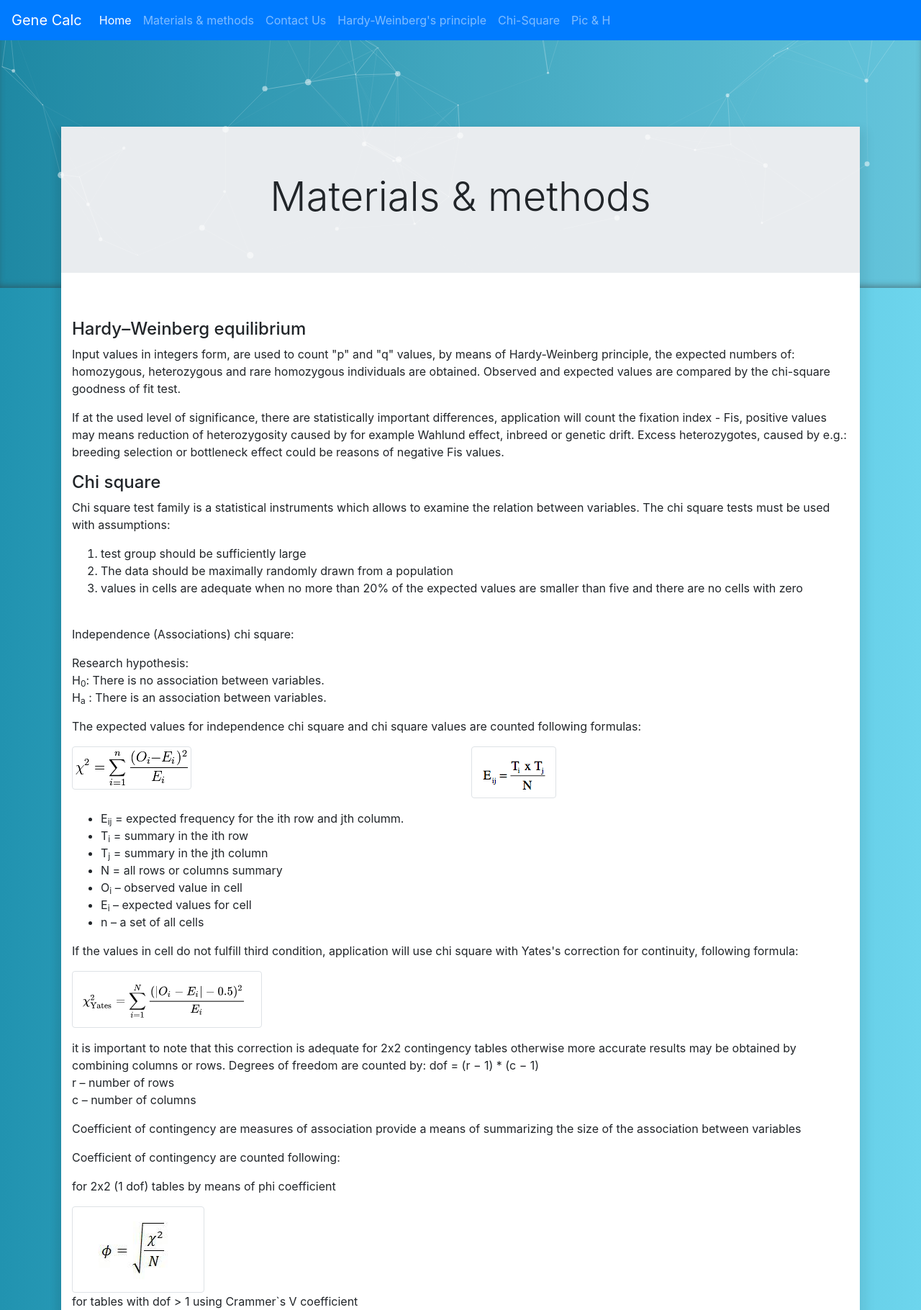
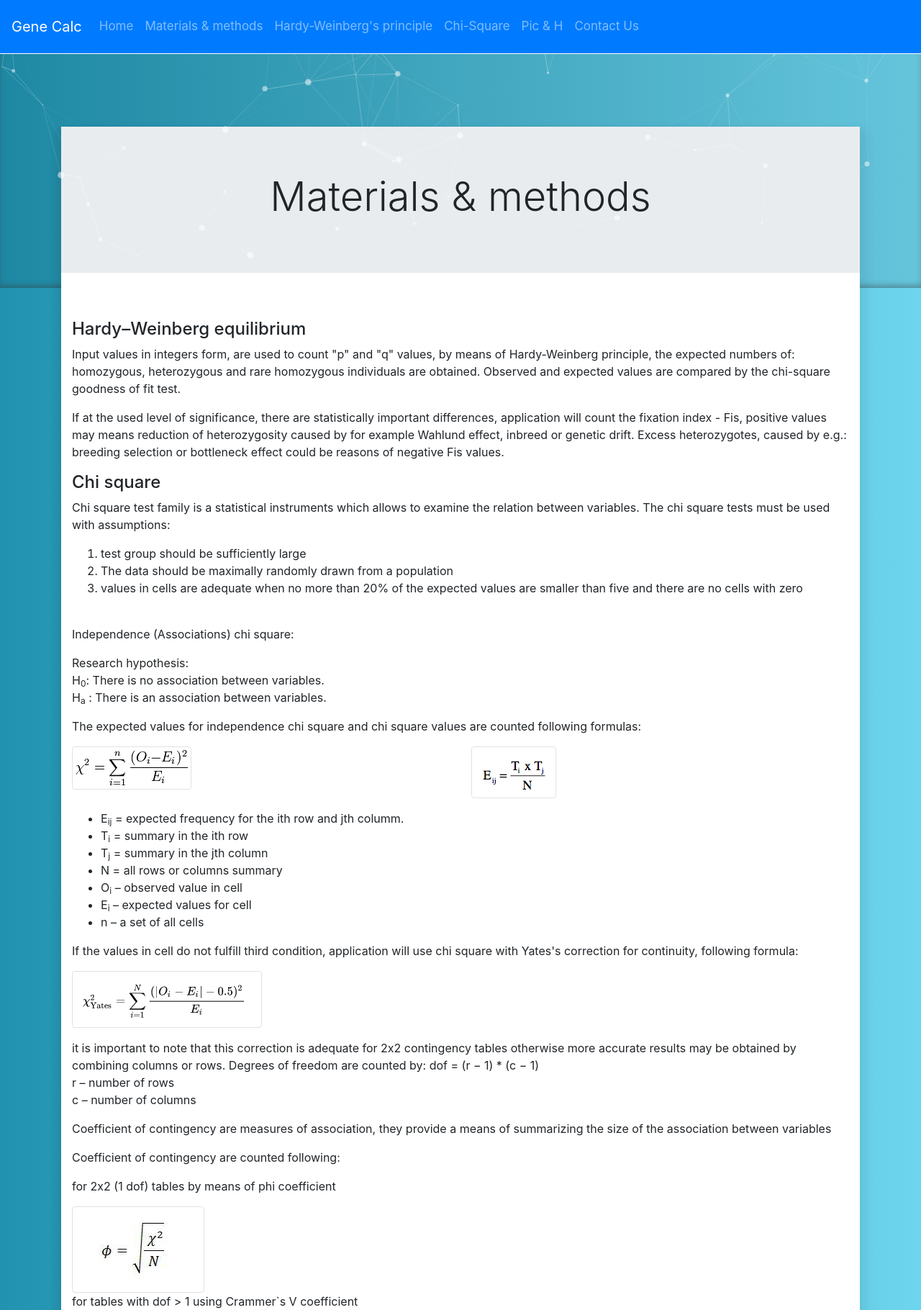
Before and after one commit to szymon6927/bio-gen-calc, a Flask app: page /about in a window 1280 px wide. Shown: the top 1820 px of the page at 72% size. Run offline with Flask 2, Linux system fonts and the light colour scheme; parts of the project's set-up code (start-up, migrations or seed data) failed here and were passed over; some libraries are stand-ins or nearby versions.

Commit message:
litte styles changes like order change in menu, add href in footer, some css on navbar etc

```diff
--- a/app/static/css/style.css
+++ b/app/static/css/style.css
@@ -102,6 +102,15 @@ table th[scope=row] {
     box-shadow: 0 22px 43px rgba(0, 0, 0, 0.15);
 }
 
+.navbar {
+    padding: 1rem 1rem;
+    border-bottom: 1px solid #fff;
+}
+
+.navbar-nav li {
+    font-size: 17px;
+}
+
 .footer {
     background: #26517F;
     border-top: 1px solid #fff;
--- a/app/templates/about/index.html
+++ b/app/templates/about/index.html
@@ -80,7 +80,7 @@
           r – number of rows <br>
           c – number of columns
         </p>
-        <p>Coefficient of contingency are measures of association provide a means of summarizing the size of
+        <p>Coefficient of contingency are measures of association, they provide a means of summarizing the size of
           the association between variables</p>
         <p>Coefficient of contingency are counted following:</p>
         <p>for 2x2 (1 dof) tables by means of phi coefficient</p>
@@ -104,7 +104,8 @@
         <p>PIC is counted for bi,- or multi,- allelic locus following formula:</p>
         <img src="{{ url_for('static', filename='img/formulas/pic.png') }}" alt="PIC" class="img-thumbnail"/>
         <p>P<sub>i</sub> , P<sub>j</sub> are the population frequency of the ith and jth allele (float format), <br>
-          l – number of alleles Heterozygosity (H)</p>
+          l – number of alleles</p>
+        <p>Heterozygosity (H)</p>
         <img src="{{ url_for('static', filename='img/formulas/h.png') }}" alt="H" class="img-thumbnail"/>
         <p>PIC for dominant marker in form of dichotomous variables (1/0), calculated using formulas:</p>
         <p>PIC = 1− [f<sup>2</sup> + (1− f)<sup>2</sup>]</p>
--- a/app/templates/footer.html
+++ b/app/templates/footer.html
@@ -2,7 +2,7 @@
   <div class="container">
     <div class="row">
       <div class="col-md-6 col-sm-6 col-xs-12 text-left">
-        <p class="app-name">Gene Calc, Copyright © {{ now.year }} All Rights Reserved</span></p>
+        <p class="app-name"><a href="/">Gene Calc</a>, Copyright © {{ now.year }} All Rights Reserved</span></p>
       </div>
       <div class="col-md-6 col-sm-6 col-xs-12 text-right">
         <p>
--- a/app/templates/navbar.html
+++ b/app/templates/navbar.html
@@ -7,14 +7,11 @@
 
   <div class="collapse navbar-collapse" id="navbarsExampleDefault">
     <ul class="navbar-nav mr-auto">
-      <li class="nav-item active">
+      <li class="nav-item">
         <a class="nav-link" href="{{ url_for('home.homepage') }}">Home</a>
       </li>
       <li class="nav-item">
         <a class="nav-link" href="{{ url_for('about.about_page') }}">Materials & methods</a>
-      </li>
-      <li class="nav-item">
-        <a class="nav-link" href="{{ url_for('contact.contact_page') }}">Contact Us</a>
       </li>
       <li class="nav-item">
         <a class="nav-link" href="{{ url_for('hardy_weinber.hardy_weinber_page') }}">Hardy-Weinberg's principle</a>
@@ -25,6 +22,9 @@
       <li class="nav-item">
         <a class="nav-link" href="{{ url_for('pic.pic_page') }}">Pic & H</a>
       </li>
+      <li class="nav-item">
+        <a class="nav-link" href="{{ url_for('contact.contact_page') }}">Contact Us</a>
+      </li>
     </ul>
   </div>
 </nav>
```
Also changed, not shown: app/static/img/logo-gene.png (added).
